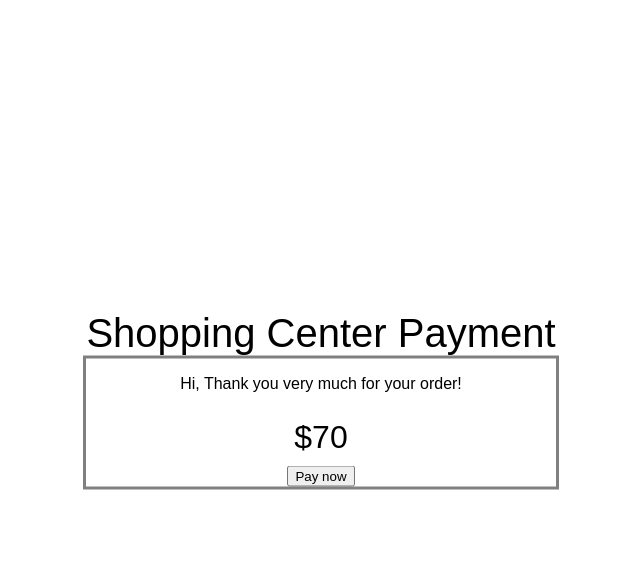
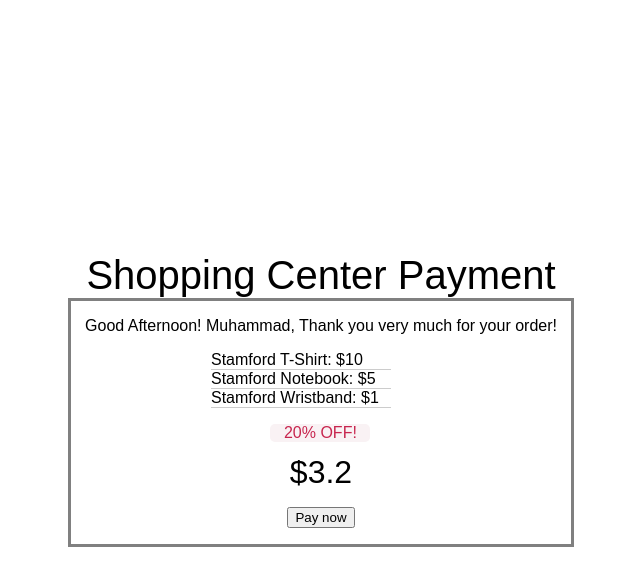
Before and after one commit to SciTechSTIU/ITE220, a PHP site: page /Week2-1/index.html in a window 1280 px wide. Shown: the top 586 px of the page, without its empty margins (319-959 px from the left). Run offline with PHP 8.4, Linux system fonts and the light colour scheme.

Commit message:
Week 2 Assignment 1 Step 2

```diff
--- a/Week2-1/css/style.css
+++ b/Week2-1/css/style.css
@@ -21,12 +21,16 @@
 	border-color: gray;
 	border-size: 1px; /* this allows you to adjust the thickness */
 	border-style: solid;
-	width: 470px;
+	width: 500px;
 }
 
 .content .total-price {
-	padding-top: 10px;
-	padding-bottom: 10px;
+	padding-top: 30px;
+	padding-bottom: 0px;
+	margin-left: 0px;
+	margin-top: 0px;
+	margin-right: 0px;
+	margin-bottom: 0px;
 	font-size: 2em;
 }
 
--- a/Week2-1/index.html
+++ b/Week2-1/index.html
@@ -11,11 +11,18 @@
     <div class="content">
       <div class="title">Shopping Center Payment</div>
       <div class="content-container">
-        <div class="inner-container">
-          <p>Hi, Thank you very much for your order!</p>
+        <div class="inner-content">
+          <p><span id="greeting"></span>, Thank you very much for your order!</p>
         </div>
-        <div class="total-price" id="totalPrice"></div>
-        <button>Pay now</button>
+        <div>
+          <ul class="product-list" id="productList">
+          </ul>
+        </div>
+        <div class="discount">20% OFF!</div>
+        <div>
+          <p class="total-price" id="totalPrice"></p>
+          <p><button>Pay now</button></p>
+        </div>
       </div>
     </div>
   </body>
--- a/Week2-1/js/add-content.js
+++ b/Week2-1/js/add-content.js
@@ -1,12 +1,37 @@
 // JavaScript Document
 
-var price;
-var quantity;
-var total;
+var products = ['Stamford T-Shirt', 'Stamford Notebook', 'Stamford Wristband'];
+var price = [10, 5, 1];
+var total = price[0] + price[1] + price[2];
+var netTotal = total * 0.20;
+var name = "Muhammad";
 
-price = 5;
-quantity = 14;
-total = price * quantity;
 
-var totalPriceEle = document.getElementById("totalPrice");
-totalPriceEle.textContent = "$" + total;
+
+//Display purchased product to the screen
+var productList = document.getElementById('productList')
+productList.innerHTML +=  "<li>" + products[0] + ": $" + price[0] + "</li>"
+
+var productList = document.getElementById('productList')
+productList.innerHTML +=  "<li>" + products[1] + ": $" + price[1] + "</li>"
+
+var productList = document.getElementById('productList')
+productList.innerHTML +=  "<li>" + products[2] + ": $" + price[2] + "</li>"
+
+
+//Display the total price
+var totalPriceEle = document.getElementById('totalPrice');
+totalPriceEle.textContent = "$" + netTotal;
+
+//Code for Greeting according to the time of the Display
+var time = new Date().getHours();
+var greeting = document.getElementById('greeting');
+if (time >= 18) {
+	greeting.innerHTML = "Good Evening! " + name;
+}
+else if (time >= 12) {
+	greeting.innerHTML = "Good Afternoon! " + name;
+}
+else if (time >= 0) {
+	greeting.innerHTML = "Good Morning! " + name;
+}
```
